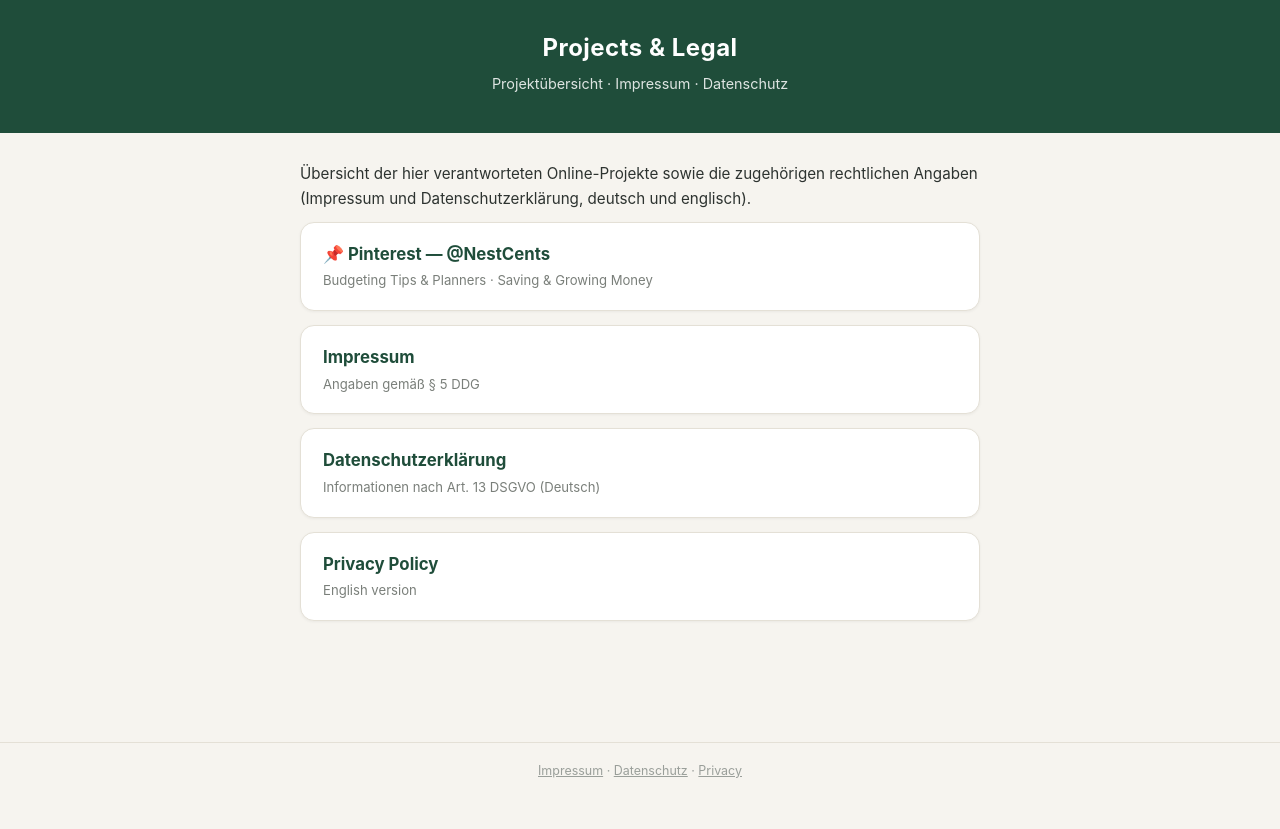
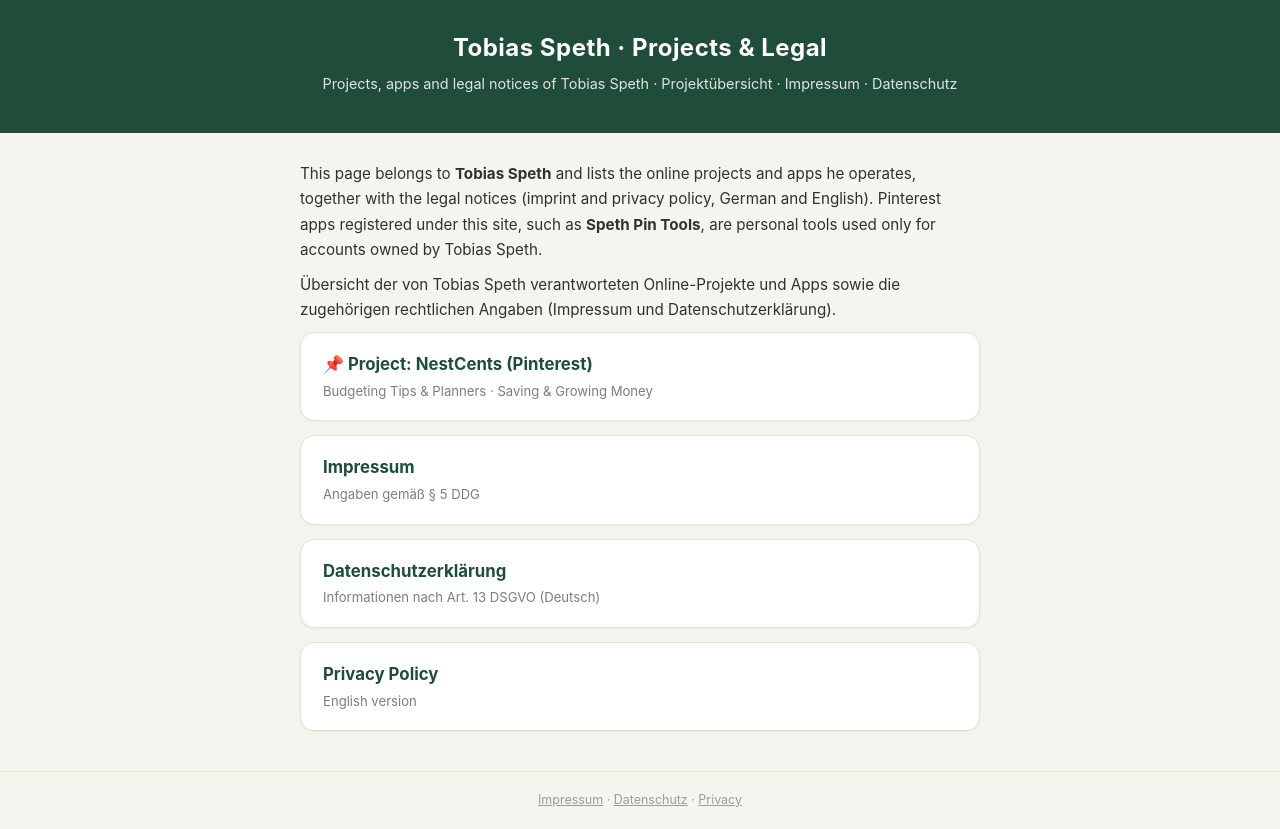
Before and after one commit to tssh2000/legal, a plain HTML site: page index.html in a window 1280 px wide. Before the commit the page ends 800 px from the top, so only its background shows below. Drawn offline with Linux system fonts and the light colour scheme.

Commit message:
Rename hub to Tobias Speth · Projects & Legal; app name Speth Pin Tools

```diff
--- a/index.html
+++ b/index.html
@@ -4,7 +4,7 @@
 <meta charset="UTF-8">
 <meta name="viewport" content="width=device-width, initial-scale=1.0">
 <meta name="robots" content="noindex, nofollow">
-<title>Projects &amp; Legal</title>
+<title>Tobias Speth · Projects &amp; Legal</title>
 <style>
 * { margin: 0; padding: 0; box-sizing: border-box; }
 body { font-family: -apple-system, BlinkMacSystemFont, "Segoe UI", sans-serif;
@@ -38,15 +38,20 @@ footer a { color: #9a9f9a; }
 </head>
 <body>
 <header>
-  <h1>Projects &amp; Legal</h1>
-  <p>Projektübersicht · Impressum · Datenschutz</p>
+  <h1>Tobias Speth · Projects &amp; Legal</h1>
+  <p>Projects, apps and legal notices of Tobias Speth · Projektübersicht · Impressum · Datenschutz</p>
 </header>
 <main>
-  <p>Übersicht der hier verantworteten Online-Projekte sowie die zugehörigen
-     rechtlichen Angaben (Impressum und Datenschutzerklärung, deutsch und englisch).</p>
+  <p>This page belongs to <b>Tobias Speth</b> and lists the online projects and
+     apps he operates, together with the legal notices (imprint and privacy policy,
+     German and English). Pinterest apps registered under this site, such as
+     <b>Speth Pin Tools</b>, are personal tools used only for accounts owned by
+     Tobias Speth.</p>
+  <p>Übersicht der von Tobias Speth verantworteten Online-Projekte und Apps sowie die
+     zugehörigen rechtlichen Angaben (Impressum und Datenschutzerklärung).</p>
   <div class="tiles">
     <a class="tile" href="https://www.pinterest.com/NestCents/">
-      <b>📌 Pinterest — @NestCents</b>
+      <b>📌 Project: NestCents (Pinterest)</b>
       <span>Budgeting Tips &amp; Planners · Saving &amp; Growing Money</span>
     </a>
     <a class="tile" href="impressum.html">
```
Also changed, not shown: privacy.html (+1 -1 lines).
